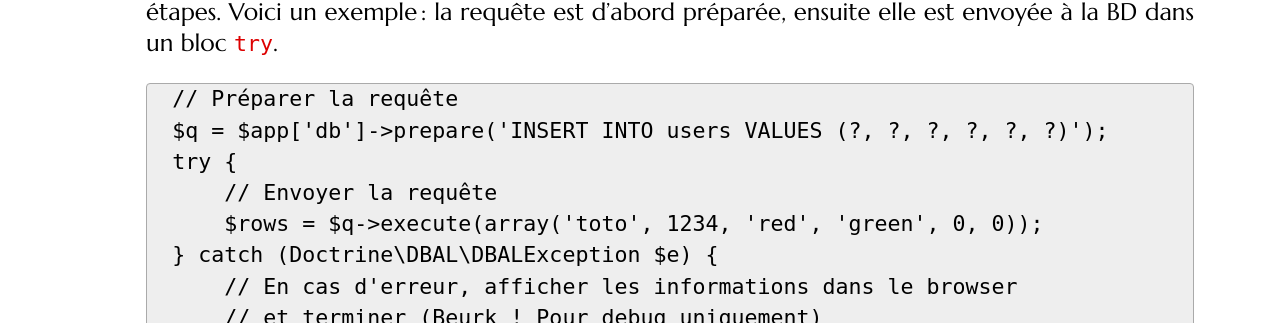
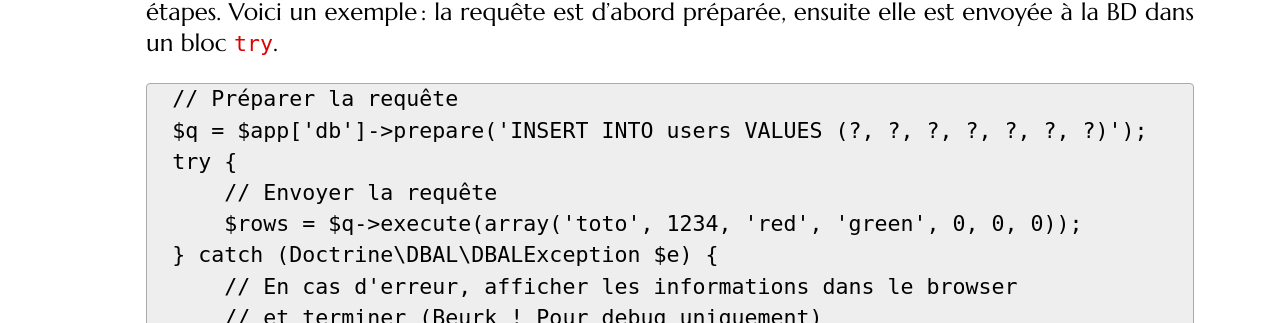
Before and after one commit to defeo/aws, a Jekyll site: the page built from tutorials/accounts-silex.md, in a window 1280 px wide and 900 px high, scrolled down 4392 px. Shown: the part 174-497 px from the top of the window. Built offline with Jekyll 4.4.1, drawn with Linux system fonts in a browser that asks for light colours; nearby versions of some CDN libraries; some web fonts are replaced; some of the changed text lies outside the part shown.

Commit message:
Corrections SQL TD Silex

```diff
--- a/tutorials/accounts-silex.md
+++ b/tutorials/accounts-silex.md
@@ -219,10 +219,10 @@ avec des fonctionnalités avancées de la DBAL.
 
    ~~~
    // Préparer la requête
-   $q = $app['db']->prepare('INSERT INTO users VALUES (?, ?, ?, ?, ?, ?)');
+   $q = $app['db']->prepare('INSERT INTO users VALUES (?, ?, ?, ?, ?, ?, ?)');
    try {
 	   // Envoyer la requête
-	   $rows = $q->execute(array('toto', 1234, 'red', 'green', 0, 0));
+	   $rows = $q->execute(array('toto', 1234, 'red', 'green', 0, 0, 0));
    } catch (Doctrine\DBAL\DBALException $e) {
 	   // En cas d'erreur, afficher les informations dans le browser
 	   // et terminer (Beurk ! Pour debug uniquement)
```
Also changed, not shown: other parts of tutorials/accounts-silex.md (+3 -3 lines).
